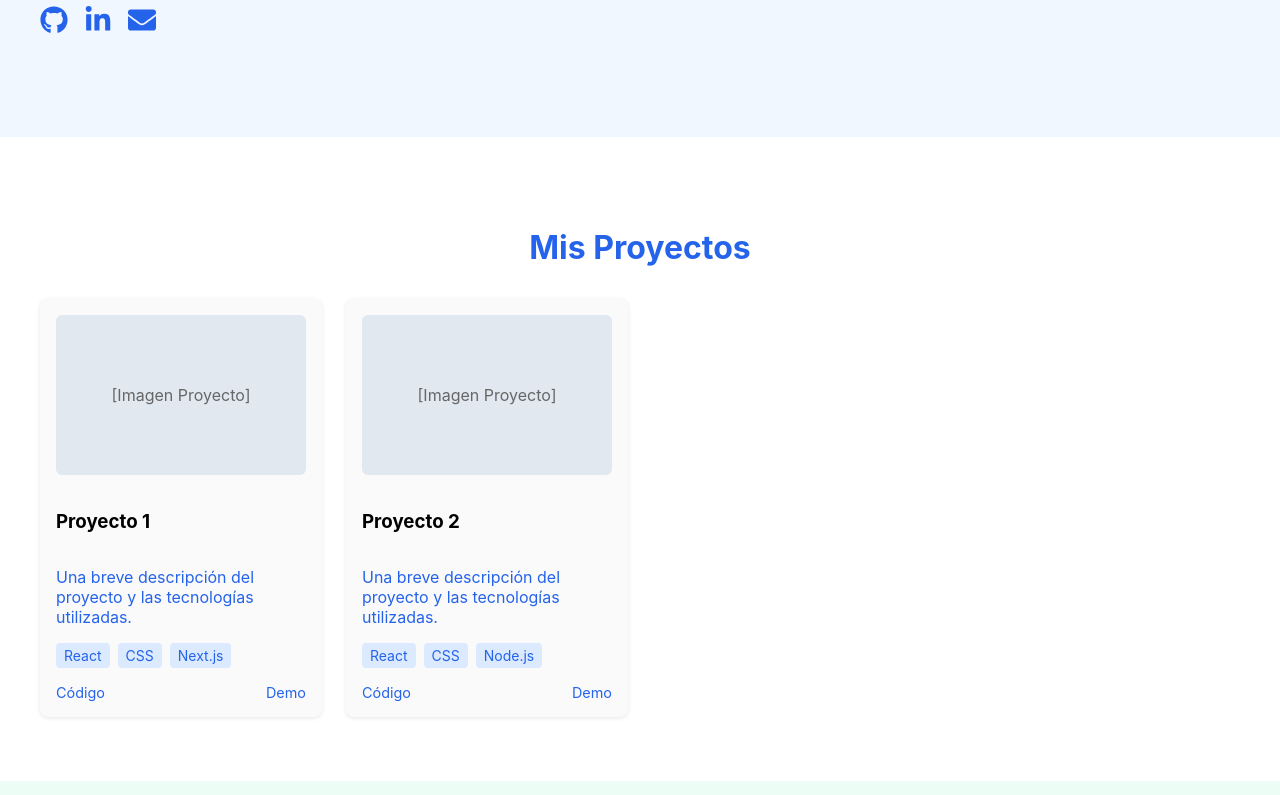
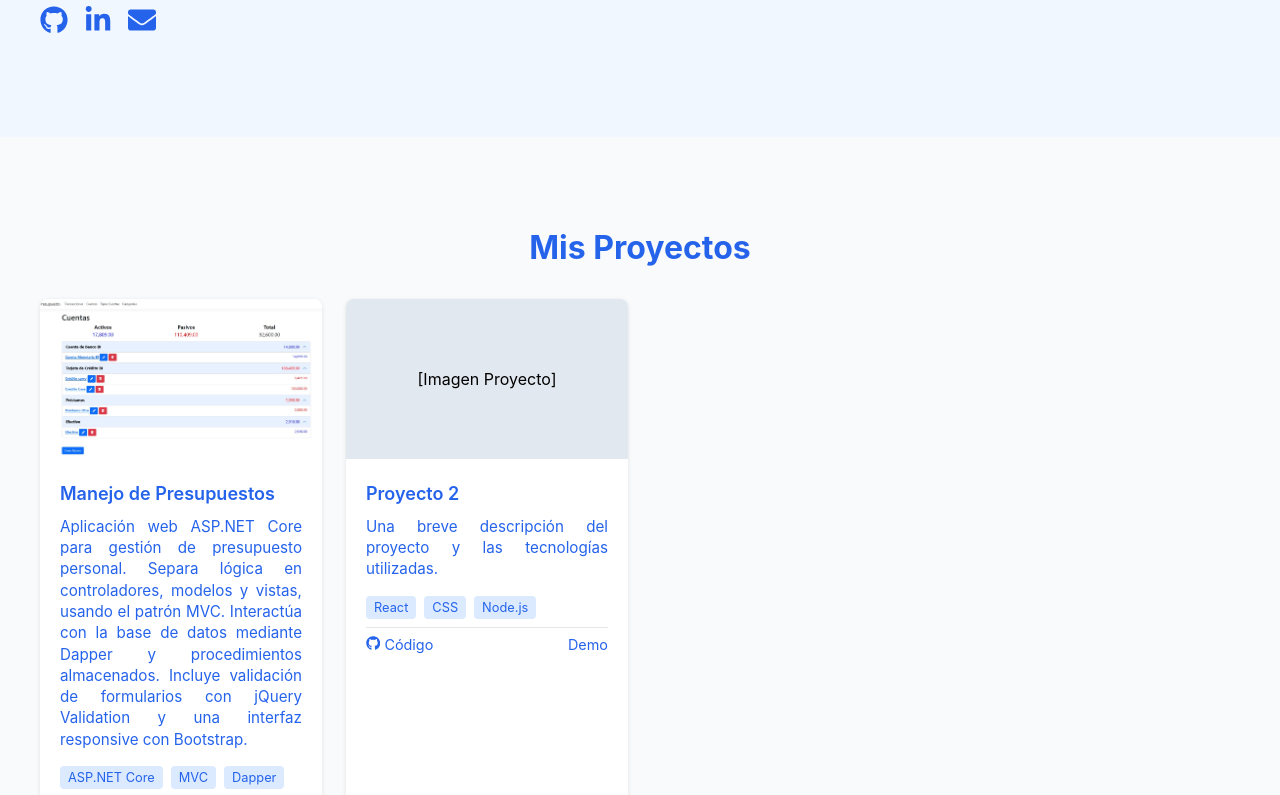
Before and after one commit to DanielValenz21/Portafolio2502, a React (Create React App) app: page / in a window 1280 px wide. Shown: the part 500-1295 px from the top of the page. Built offline with nearby package versions, Linux system fonts and the light colour scheme.

Commit message:
se añadieron nuevas partes

```diff
--- a/src/App.css
+++ b/src/App.css
@@ -150,9 +150,11 @@
 }
 
 /* --- Projects --- */
-
+/* ================================
+   SECCIÓN "Mis Proyectos"
+================================ */
 .projects {
-  background-color: #fff;
+  background-color: #f8fafc; /* Fondo muy claro para la sección */
   padding: 4rem 0;
 }
 
@@ -162,74 +164,121 @@
   padding: 0 1.5rem;
 }
 
+/* Título centrado */
 .section-title {
+  text-align: center;
   font-size: 2rem;
   font-weight: bold;
-  color: #2563eb; /* actualizado a azul */
+  color: #2563eb;
   margin-bottom: 2rem;
-  text-align: center;
 }
 
+/* GRID de tarjetas */
 .projects__grid {
   display: grid;
+  gap: 1.5rem;
+  /* Por defecto, adaptativo a pantallas pequeñas */
   grid-template-columns: repeat(auto-fill, minmax(280px, 1fr));
-  gap: 1.5rem;
 }
 
+/* ================================
+   TARJETA DE PROYECTO
+================================ */
 .project-card {
-  background-color: #fafafa;
+  background-color: #fff;
   border-radius: 8px;
-  padding: 1rem;
   box-shadow: 0 1px 4px rgba(0,0,0,0.1);
+  overflow: hidden;            /* Si algo sobresale, se recorta */
   display: flex;
   flex-direction: column;
+  transition: box-shadow 0.3s ease;
 }
 
+/* Efecto hover suave */
+.project-card:hover {
+  box-shadow: 0 8px 20px rgba(0,0,0,0.08);
+}
+
+/* Imagen del proyecto (o placeholder) */
 .project-card__image {
-  background-color: #e2e8f0;
-  height: 160px;
-  border-radius: 6px;
-  margin-bottom: 1rem;
+  background-color: #e2e8f0;   /* gris clarito */
+  height: 160px;              /* ajusta a tu gusto */
   display: flex;
   align-items: center;
   justify-content: center;
-  color: #666;
 }
 
-.project-card__tags {
-  margin-top: auto;
-  margin-bottom: 1rem;
+/* Si usas <img>, dale tamaño completo */
+.project-card__image img {
+  width: 100%;
+  height: 100%;
+  object-fit: cover;
+}
+
+/* Contenido textual de la tarjeta */
+.project-card__body {
+  padding: 1rem 1.25rem;       /* espacio interno */
   display: flex;
+  flex-direction: column;
   gap: 0.5rem;
 }
 
-.project-card__tags span {
-  background-color: #dbeafe; /* azul clarito */
+/* Título */
+.project-card__title {
+  font-size: 1.125rem;
+  font-weight: 600;
+  color: #2563eb;
+  margin: 0.5rem 0 0.25rem;
+}
+
+/* Descripción, justificada */
+.project-card__description {
+  font-size: 0.95rem;
+  line-height: 1.4;
+  color: #2563eb;
+  text-align: justify;        /* justificado */
+  margin: 0;
+}
+
+/* Contenedor de tags/pills */
+.project-card__tags {
+  display: flex;
+  gap: 0.5rem;
+  flex-wrap: wrap;            /* para que bajen a otra línea si son muchas */
+  margin-top: 0.5rem;
+}
+
+/* Estilo de cada tag/pill */
+.project-card__tag {
+  background-color: #dbeafe;  /* azul clarito */
   color: #2563eb;
   padding: 0.25rem 0.5rem;
   border-radius: 4px;
-  font-size: 0.875rem;
+  font-size: 0.8rem;
 }
 
+/* Contenedor de enlaces "Código" y "Demo" */
 .project-card__links {
+  margin-top: auto;           /* empuja los links al fondo si la descripción es larga */
   display: flex;
   justify-content: space-between;
+  align-items: center;
+  padding-top: 0.5rem;
+  border-top: 1px solid #e5e7eb; /* línea sutil arriba */
   font-size: 0.9rem;
 }
 
+/* Estilo de enlaces Código / Demo */
 .project-card__links a {
   color: #2563eb;
   text-decoration: none;
+  transition: color 0.2s ease;
 }
 
 .project-card__links a:hover {
   text-decoration: underline;
 }
 
-/* Agregar regla para descripciones en Mis Proyectos */
-.project-card p {
-  color: #2563eb;
-}
 
 /* --- Skills --- */
 .skills {
--- a/src/components/Projects.jsx
+++ b/src/components/Projects.jsx
@@ -1,13 +1,22 @@
 import React from 'react';
+import { FaGithub } from 'react-icons/fa';  // <--- Importar el ícono de GitHub
+import proyecto1Img from '../assets/Proyecto1.jpeg'; // Ejemplo
 
 export default function Projects() {
   const projectsData = [
     {
-      title: 'Proyecto 1',
-      description: 'Una breve descripción del proyecto y las tecnologías utilizadas.',
-      tags: ['React', 'CSS', 'Next.js'],
-      codeLink: '#',
+      title: 'Manejo de Presupuestos',
+      description: `
+      Aplicación web ASP.NET Core para gestión de presupuesto personal. Separa
+      lógica en controladores, modelos y vistas, usando el patrón MVC.
+      Interactúa con la base de datos mediante Dapper y procedimientos almacenados.
+      Incluye validación de formularios con jQuery Validation y una interfaz
+      responsive con Bootstrap.
+    `,
+      tags: ['ASP.NET Core', 'MVC', 'Dapper', 'Bootstrap'],
+      codeLink: 'https://github.com/DanielValenz21/menejoPresupuesto',
       demoLink: '#',
+      image: proyecto1Img
     },
     {
       title: 'Proyecto 2',
@@ -15,6 +24,7 @@ export default function Projects() {
       tags: ['React', 'CSS', 'Node.js'],
       codeLink: '#',
       demoLink: '#',
+      image: null
     },
   ];
 
@@ -22,23 +32,51 @@ export default function Projects() {
     <section id="projects" className="projects">
       <div className="projects__container">
         <h2 className="section-title">Mis Proyectos</h2>
+
         <div className="projects__grid">
           {projectsData.map((project, idx) => (
             <div key={idx} className="project-card">
+
               <div className="project-card__image">
-                {/* Imagen del proyecto o placeholder */}
+                {project.image ? (
+                  <img src={project.image} alt={project.title} />
+                ) : (
                   <span>[Imagen Proyecto]</span>
+                )}
               </div>
-              <h3>{project.title}</h3>
-              <p>{project.description}</p>
+
+              <div className="project-card__body">
+                <h3 className="project-card__title">{project.title}</h3>
+                <p className="project-card__description">{project.description}</p>
+
                 <div className="project-card__tags">
                   {project.tags.map((tag, i) => (
-                  <span key={i}>{tag}</span>
+                    <span key={i} className="project-card__tag">{tag}</span>
                   ))}
                 </div>
+
                 <div className="project-card__links">
-                <a href={project.codeLink} target="_blank" rel="noreferrer">Código</a>
-                <a href={project.demoLink} target="_blank" rel="noreferrer">Demo</a>
+                  {/* Enlace "Código" con ícono de GitHub */}
+                  <a
+                    href={project.codeLink}
+                    target="_blank"
+                    rel="noreferrer"
+                    className="project-card__link-code"
+                  >
+                    <FaGithub style={{ marginRight: '4px' }}/>
+                    Código
+                  </a>
+
+                  {/* Enlace "Demo" en verde */}
+                  <a
+                    href={project.demoLink}
+                    target="_blank"
+                    rel="noreferrer"
+                    className="project-card__link-demo"
+                  >
+                    Demo
+                  </a>
+                </div>
               </div>
             </div>
           ))}
```
Also changed, not shown: src/assets/Proyecto1.jpeg (added). Lines whose indentation alone changed are shown as unchanged.
